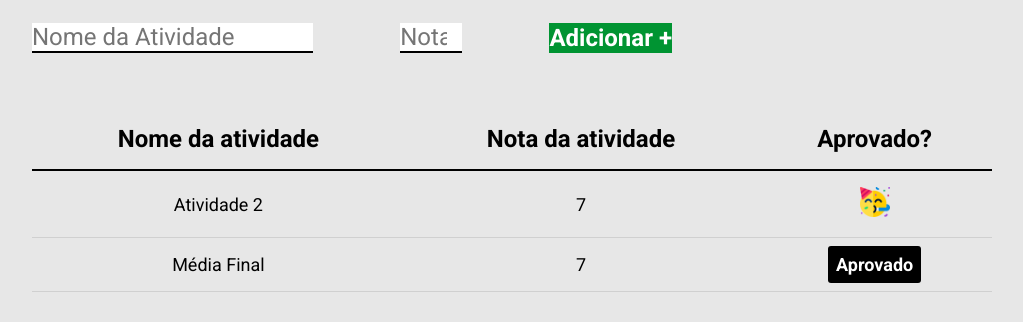
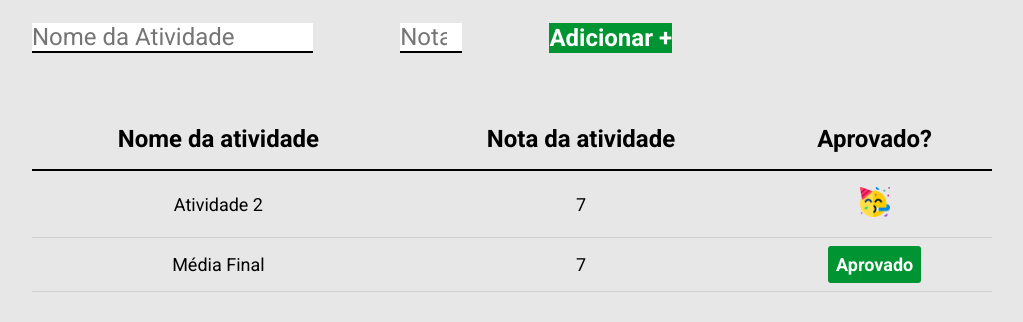
Before and after one commit to Thimachal/Projeto_2_Ebac, a plain HTML site: page index.html in a window 1280 px wide. Shown: the part 164-486 px from the top of the page, without its empty margins (128-1151 px from the left). Drawn offline with Linux system fonts and the light colour scheme.

Commit message:
aprovado

```diff
--- a/index.html
+++ b/index.html
@@ -55,7 +55,7 @@
                 <tr>
                     <td>Média Final</td>
                     <td>7</td>
-                    <td><span class="resultado">Aprovado</span></td>
+                    <td><span class="resultado aprovado">Aprovado</span></td>
                 </tr>
 
             </tfoot>
```
